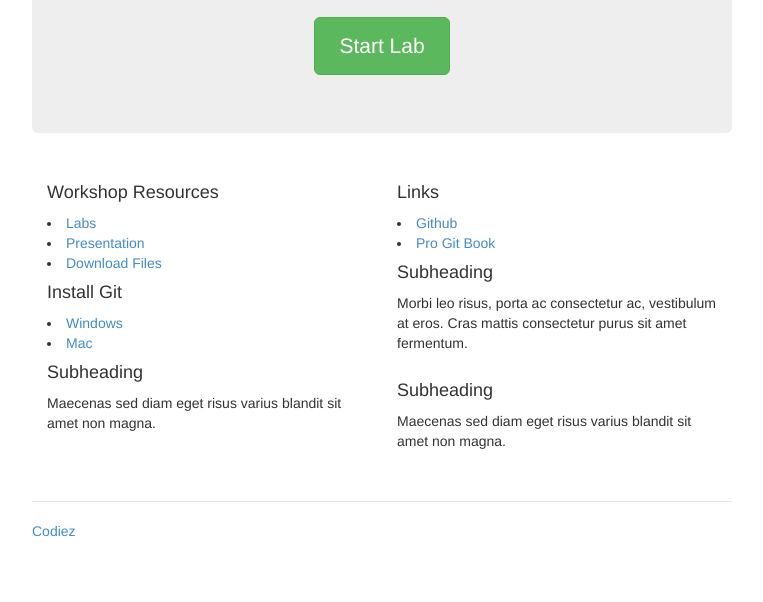
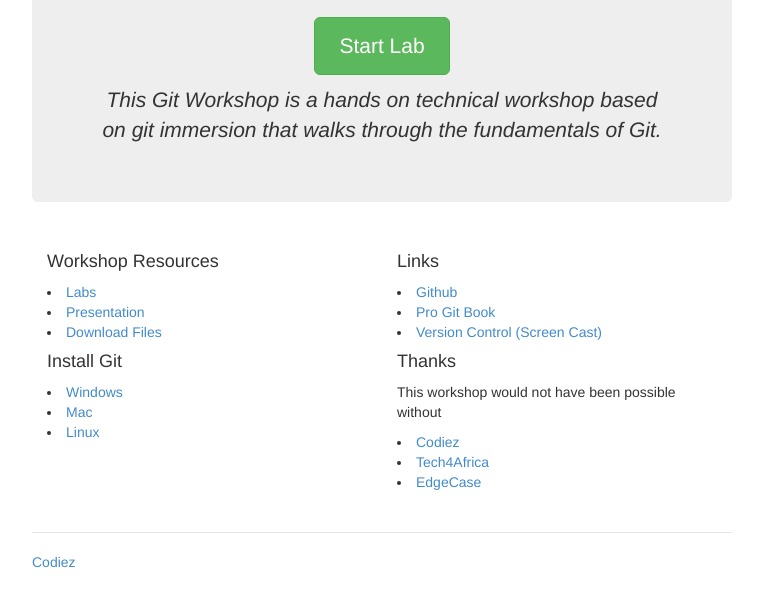
Before and after one commit to codiez/git-workshop, a plain HTML site: page index.html in a window 1280 px wide. Shown: the part 283-885 px from the top of the page, without its empty margins (258-1021 px from the left). Before the commit the page ends 854 px from the top, so only its background shows below. Drawn offline with Linux system fonts and the light colour scheme.

Commit message:
update index

```diff
--- a/index.html
+++ b/index.html
@@ -28,7 +28,7 @@
     <div class="container">
       <div class="header">
         <ul class="nav nav-pills pull-right">
-          <li class="active"><a href="http://www.codiez.co.za">Codiez</a></li>
+          <li><a href="http://www.codiez.co.za">Codiez</a></li>
           <li><a href="http://blog.codiez.co.za">Blog</a></li>
           <li><a href="http://tech4africa.com">Tech4Africa</a></li>
         </ul>
@@ -39,6 +39,7 @@
         <h1>Git Workshop</h1>
         <p class="lead">Rescources for the Git Workshop @ Tech4Africa</p>
         <p><a class="btn btn-lg btn-success" href="/git-labs/lab_01.html">Start Lab</a></p>
+         <p><em>This Git Workshop is a hands on technical workshop based on git immersion that walks through the fundamentals of Git.</em></p>
       </div>
 
       <div class="row marketing">
@@ -49,23 +50,23 @@
           <li><a href="#">Download Files</a></li>
 
           <h4>Install Git</h4>
-          <li><a href="http://msysgit.github.com/">Windows</a></li>
-          <li><a href="http://code.google.com/p/git-osx-installer">Mac</a></li>
+          <li><a href="http://git-scm.com/download/win">Windows</a></li>
+          <li><a href="http://git-scm.com/download/mac">Mac</a></li>
+          <li><a href="http://git-scm.com/download/linux">Linux</a></li>
 
-          <h4>Subheading</h4>
-          <p>Maecenas sed diam eget risus varius blandit sit amet non magna.</p>
         </div>
 
         <div class="col-lg-6">
           <h4>Links</h4>
           <li><a href="http://github.com">Github</a></li>
           <li><a href="http://git-scm.com/book">Pro Git Book</a></li>
+          <li><a href="http://pragprog.com/screencasts/v-jwsceasy/source-control-made-easy">Version Control (Screen Cast)</a></li>
 
-          <h4>Subheading</h4>
-          <p>Morbi leo risus, porta ac consectetur ac, vestibulum at eros. Cras mattis consectetur purus sit amet fermentum.</p>
-
-          <h4>Subheading</h4>
-          <p>Maecenas sed diam eget risus varius blandit sit amet non magna.</p>
+          <h4>Thanks</h4>
+          <p>This workshop would not have been possible without</p>
+          <li><a href="http://www.codiez.co.za">Codiez</a> </li>
+          <li><a href="http://tech4africa.com">Tech4Africa</a></li>
+          <li><a href="http://edgecase.com/">EdgeCase</a></li>
         </div>
       </div>
 
```
